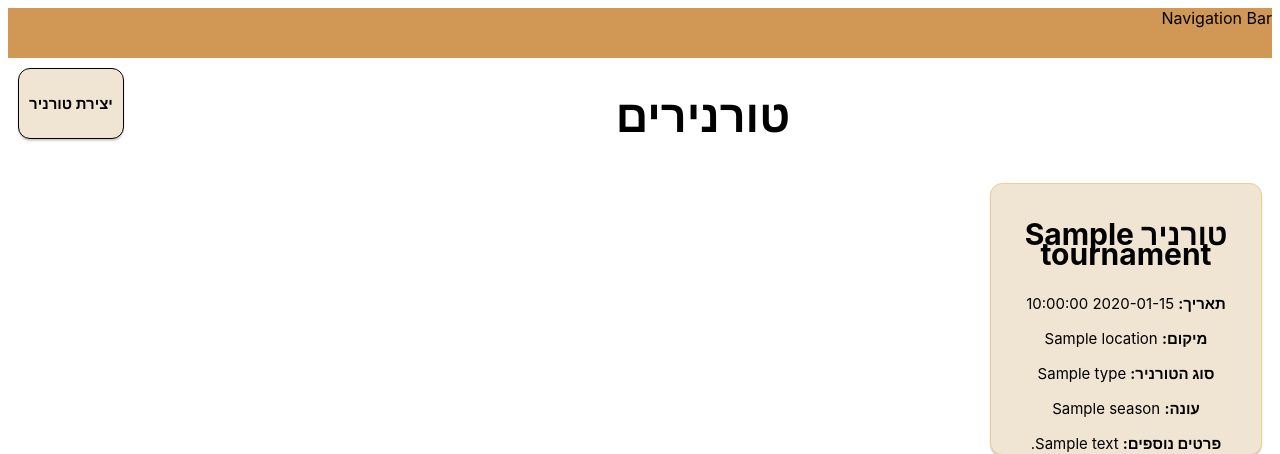
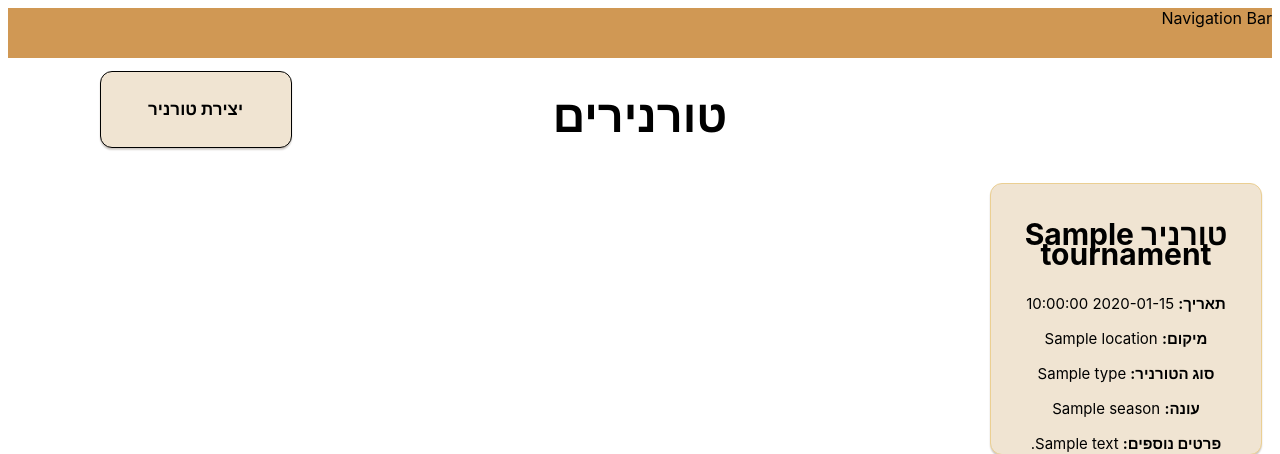
Before and after one commit to naama-grinwald/web-project-g21-part3, a Flask app: template pages/main/templates/main.html in a window 1280 px wide. Shown: the top 454 px of the page. Run offline with Flask 2, Linux system fonts and the light colour scheme; the template is opened without the code that fills it: most values are stand-ins (such as "Sample title", 1, 10 or a date in 2020); some web fonts are replaced.

Commit message:
all ready naama

```diff
--- a/pages/main/static/css/main.css
+++ b/pages/main/static/css/main.css
@@ -10,10 +10,38 @@
   justify-content: center;
 }
 
-.heading {
-     display: inline-flex;
+.header {
+    text-align: center;
 }
-.button {
-     display: inline;
-     float: left;
+
+.header h1 {
+    display: inline-block;
 }
+
+.header button {
+    display: inline-block;
+    position: absolute;
+    left: 7%;
+    margin-top: 1%;
+    width: 15%;
+}
+
+.header button p{
+    font-size: 17px;
+}
+
+/*responsive web */
+@media only screen and (max-width:900px) {
+
+    .header button {
+        position: static;
+        display: inline-block;
+        text-align: center;
+        width: 90%;
+    }
+
+    .card {
+    text-align: center;
+    width:90%;
+    }
+}
--- a/pages/main/templates/main.html
+++ b/pages/main/templates/main.html
@@ -12,9 +12,9 @@
 <!--tohen-->
 {% block tohen %}
 
-    <div style=" text-align: center;">
-    <h1 class="heading">טורנירים</h1>
-    <button class="button" onclick="" ><p><b>יצירת טורניר</b></p></button>
+    <div class="header">
+    <h1>טורנירים</h1>
+    <button onclick=""><p><b>יצירת טורניר</b></p></button>
     </div>
 
     {% for tournament in tournaments %}
--- a/pages/tournament/tournament.py
+++ b/pages/tournament/tournament.py
@@ -27,4 +27,4 @@ def tournament_func(tournament_id):
     players_query = 'select count(distinct player) as players from ((select id_player1 as player from GameScores where id_tournament=%s) union (select id_player2 as player from GameScores where id_tournament=%s)) as a;' % (tournament_id,tournament_id)
     players = interact_db(query=players_query, query_type='fetch')[0]
 
-    return render_template('tournament.html',tournament=tournament, ranked_tables=ranked_tables, rounds=rounds, players=players)
+    return render_template('tournament.html',tournament=tournament, ranked_tables=ranked_tables, rounds=rounds, players=players, back_tournament=True)
```
Also changed, not shown: components/headline/static/css/headline.css (+18 -10 lines), components/headline/templates/headline.html (+8 -5 lines), 1 other file.
